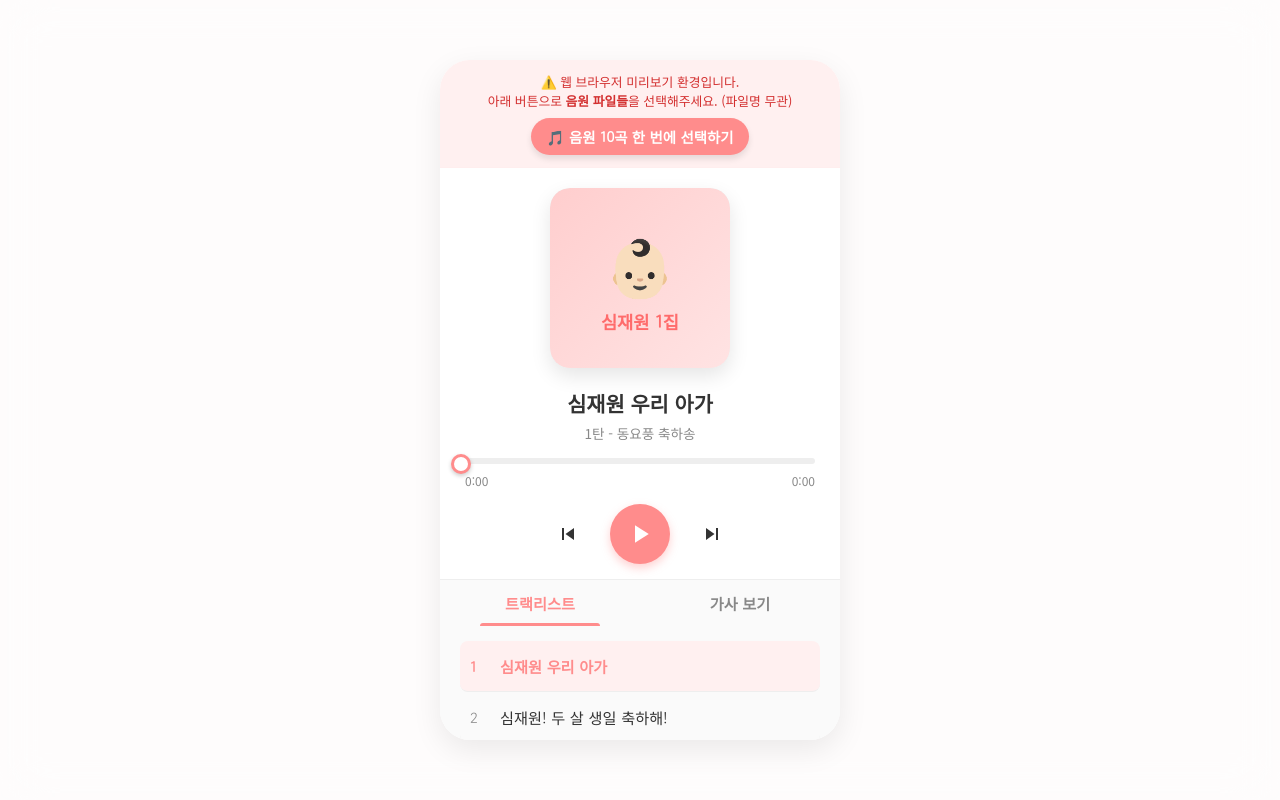
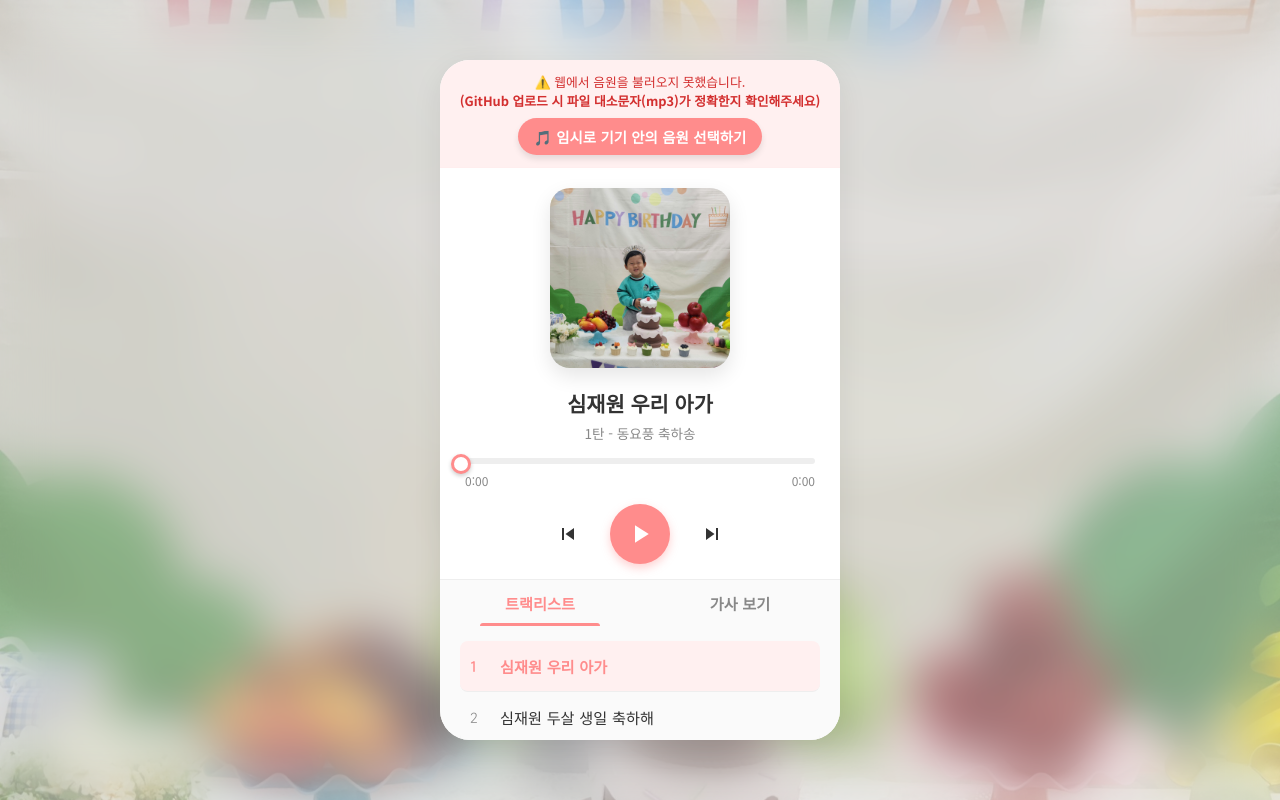
Before and after one commit to gssim11/JWSim-Album-2026-05-16, a plain HTML site: page index.html in a window 1280 px wide. Drawn offline with Linux system fonts and the light colour scheme.

```diff
--- a/index.html
+++ b/index.html
@@ -29,7 +29,8 @@
         body {
             font-family: 'Noto Sans KR', sans-serif;
             background-color: #fdfbfb;
-            background-image: url('img_20260508_192218_001.jpg');
+            /* 💡 새로 업로드된 배경 이미지로 변경 */
+            background-image: url('./img_20260506_190056_014.jpg');
             background-size: cover;
             background-position: center;
             background-attachment: fixed;
@@ -300,15 +301,15 @@
 <body>
 
     <div class="player-container">
-        <!-- 브라우저 보안/미리보기용 파일 로더 -->
+        <!-- 브라우저 보안/미리보기용 파일 로더 (GitHub에서 에러날 경우만 뜹니다) -->
         <div id="file-loader-container" style="text-align: center; padding: 12px; background: #fff0f0; border-bottom: 1px solid #fee; display: none; flex-shrink: 0;">
             <p style="font-size: 0.8rem; color: #d32f2f; margin-bottom: 8px;">
-                ⚠️ 웹 브라우저 미리보기 환경입니다.<br>
-                아래 버튼으로 <b>음원 파일들</b>을 선택해주세요. (파일명 무관)
+                ⚠️ 웹에서 음원을 불러오지 못했습니다.<br>
+                <b>(GitHub 업로드 시 파일 대소문자(mp3)가 정확한지 확인해주세요)</b>
             </p>
             <input type="file" id="local-audio-upload" multiple accept="audio/*" style="display: none;" onchange="handleLocalFiles(event)">
             <button onclick="document.getElementById('local-audio-upload').click()" style="padding: 8px 16px; background: #ff8c8c; color: white; border: none; border-radius: 20px; cursor: pointer; font-family: 'Gowun Dodum', sans-serif; font-weight: bold; font-size: 0.9rem; box-shadow: 0 4px 6px rgba(0,0,0,0.1);">
-                🎵 음원 10곡 한 번에 선택하기
+                🎵 임시로 기기 안의 음원 선택하기
             </button>
         </div>
 
@@ -317,7 +318,8 @@
 
         <!-- 앨범 커버 -->
         <div class="cover-area" id="cover-area-container">
-            <img id="album-cover" src="img_20260508_192218_001.jpg" alt="앨범 커버" onerror="this.style.display='none'; document.getElementById('fallback-cover').style.display='flex';">
+            <!-- 💡 새로 업로드된 커버 이미지로 변경 -->
+            <img id="album-cover" src="./img_20260506_190056_014.jpg" alt="앨범 커버" onerror="this.style.display='none'; document.getElementById('fallback-cover').style.display='flex';">
 
             <!-- 이미지를 불러오지 못할 때 보여줄 예쁜 대체 화면 -->
             <div id="fallback-cover" style="display: none; width: 100%; height: 100%; background: linear-gradient(135deg, #ffcece 0%, #ffe3e3 100%); flex-direction: column; justify-content: center; align-items: center; color: #ff6b6b; border-radius: 20px;">
@@ -377,18 +379,18 @@
     </div>
 
     <script>
-        // 트랙 데이터 정의
+        // 트랙 데이터 정의 (명시적으로 현재 폴더 './' 지정)
         const tracks = [
-            { title: "심재원 우리 아가", subtitle: "1탄 - 동요풍 축하송", src: "1.mp3", lyrics: `우리 집의 작은 별 심재원\n반짝반짝 빛나는 우리 보물\n이천이십육년 오월 십육일\n사랑스러운 두 살이 됐어요\n\n재원아 재원아 생일 축하해\n건강하게 무럭무럭 자라나렴\n재원아 재원아 사랑한단다\n행복이 가득가득 넘치기를\n\n심재원 우리 아가 사랑해\n영원히 행복하길` },
-            { title: "심재원! 두 살 생일 축하해!", subtitle: "2탄 - K-Pop 댄스 파티", src: "2.mp3", lyrics: `(Intro)\n하나, 둘, 셋! 심재원 생일 파티 시작!\n\n(Verse 1)\n이천이십사년 오월 십육일\n우리에게 찾아온 보물 심재원\n이천이십육년 오월 십육일\n두 살 생일 축하해 심재원\n\n(Chorus)\n심재원! 심재원! 두 살 생일 축하해!\n심재원! 심재원! 두 살 생일 축하해!\n손뼉치고 발 굴러 신나게 춤을 춰\n온 가족 다 함께 축하해 심재원\n\n(Verse 2)\n반짝반짝 눈빛이 별처럼 빛나\n까르르 웃음소리 노래가 되네\n점프 점프 뛰어봐 우리 심재원\n세상에서 제일 멋진 두 살이야\n\n(Outro)\n심재원 심재원 두 살 축하해\n사랑해 사랑해 우리 심재원` },
-            { title: "햇살 톡톡 심재원", subtitle: "3탄 - 어쿠스틱 스윙팝", src: "3.mp3", lyrics: `(Intro)\n햇살 톡톡 웃음 톡톡\n심재원이 오면 반짝반짝\n\n(Verse)\n작은 발로 종종종\n작은 손으로 짝짝짝\n보고만 있어도 기분 좋아\n우리 집의 빛 심재원\n\n(Hook)\n심재원 심재원\n햇살 같은 우리 아이\n심재원 심재원\n씩씩하게 자라나\n오늘도 반짝 내일도 반짝\n기쁨이 되는 심재원` },
-            { title: "사랑해 심재원", subtitle: "4탄 - 감성 피아노 발라드", src: "4.mp3", lyrics: `(Verse 1)\n네가 처음 세상에 온 그 날\n작은 숨소리 하나에 온 세상이 환해졌어\n심재원, 우리에게 와줘서 고마워\n\n(Verse 2)\n잠든 너의 얼굴을 보면 이유 없이 눈물이 나\n이렇게 사랑스러운 아이가\n내 품에 있다는 게 기적 같아서\n\n(Chorus)\n사랑해 심재원, 이 세상 그 무엇보다\n사랑해 심재원, 네가 있어 매일이 봄날\n작은 손 작은 발 작은 미소까지\n모두 다 소중한 우리 심재원\n\n(Outro)\n오래오래 곁에 있어줘\n사랑한다 우리 아가 심재원` },
-            { title: "가자 가자 우리 심재원", subtitle: "5탄 - 밝은 응원 앤섬", src: "5.mp3", lyrics: `(Verse 1)\n오늘도 활짝 웃어 우리 심재원\n작은 발걸음에 온 세상이 응원해\n넘어져도 괜찮아 다시 일어나면 돼\n엄마 아빠가 늘 너의 곁에 있을게\n\n(Pre-Chorus)\n아프지 말고 튼튼하게, 씩씩하게 자라나줘\n\n(Chorus)\n가자 가자 우리 심재원\n밝은 햇살처럼 빛나는 아이\n높이 높이 꿈을 펼쳐봐\n세상은 너를 위해 열려 있어\n사랑해 응원해 우리 심재원\n너는 우리의 자랑이야\n\n(Verse 2)\n하고 싶은 거 다 해봐 우리 심재원\n넘치는 호기심 그 마음 그대로\n때로 힘이 들면 우리 손 꼭 잡아\n함께라면 못 할 일 하나도 없어\n\n(Outro)\n훌륭하게 자라나줘, 건강하게 행복하게\n사랑한다 우리 아들 심재원` },
-            { title: "우리 셋이면 충분해", subtitle: "6탄 - 어쿠스틱 포크팝", src: "6.mp3", lyrics: `(Verse 1)\n아침 햇살 창문 너머로 엄마 품에 안긴 심재원\n오늘은 또 어떤 하루 보낼까 손잡고 함께 나가볼까\n\n(Verse 2)\n아빠 어깨 위에 올라타 까르르 웃는 우리 심재원\n별거 아닌 그 순간들이 세상에서 가장 큰 선물이야\n\n(Chorus)\n우리 셋이면 충분해, 엄마 아빠 그리고 심재원\n손에 손을 잡고 걸어가, 이 길 끝까지 함께야\n사랑해 사랑해 우리 심재원\n너로 인해 매일이 봄이야\n\n(Outro)\n랄라라 랄라라 우리 셋이 부르는 노래\n랄라라 랄라라 사랑한다 심재원` },
-            { title: "빛나는 아이 심재원", subtitle: "7탄 - 가스펠 합창", src: "7.mp3", lyrics: `(Verse 1)\n너의 작은 두 눈 속에 온 우주가 담겨있어\n너의 작은 두 손 안에 무한한 가능성이 있어\n\n(Pre-Chorus)\n세상이 너를 기다리고 있어, 너만의 빛을 비춰줘\n\n(Chorus)\n너는 빛나는 아이 심재원\n누구도 대신할 수 없는 아이\n넘어진 곳에서 다시 일어나\n하늘 끝까지 날아오르렴\n우리는 언제나 너의 편이야\n너는 빛나는 아이 심재원\n\n(Bridge)\n두려워하지 마 우리가 있잖아\n네가 가는 그 길 끝에는 반드시 빛이 있을 거야\n\n(Outro)\n빛나라 빛나라 우리 심재원\n너는 우리의 자랑이야` },
-            { title: "너와 걷는 길", subtitle: "8탄 - 따뜻한 시티팝", src: "8.mp3", lyrics: `(Verse 1)\n저녁 하늘 노을이 물들 때 너의 손을 잡고 걷는 길\n바람이 우리를 스쳐 가고 세상이 잠시 멈춘 것 같아\n\n(Verse 2)\n재잘재잘 말하는 너의 목소리, 오늘 있었던 일들을 나누며\n이런 평범한 순간이 가장 빛나는 보물이란 걸\n\n(Chorus)\n심재원 너와 걷는 이 길이\n나에겐 가장 행복한 하루\n별거 아닌 그 모든 순간이 영원히 기억될 거야\n오래오래 함께 걸어가자 우리 아들 심재원\n\n(Outro)\n오늘도 고마워 심재원\n내일도 함께 걷자` },
-            { title: "잘 자 우리 별 심재원", subtitle: "9탄 - 재즈 자장가", src: "9.mp3", lyrics: `(Verse 1)\n하루 종일 뛰어다닌 우리 별, 이제 눈을 감을 시간이야\n오늘도 너무너무 잘했어, 엄마 품에 폭 안겨 쉬렴\n\n(Verse 2)\n창밖에는 작은 별들이 우리 심재원을 지켜봐 줄 거야\n무서운 꿈은 모두 사라지고 좋은 꿈만 가득 찾아올 거야\n\n(Chorus)\n잘 자 우리 별 심재원\n달빛이 너를 감싸 안고\n잘 자 우리 별 심재원\n사랑이 너를 지켜줄 거야\n\n(Outro)\n스르륵 스르륵 잠이 들어\n내일 또 활짝 웃자 우리 심재원\n잘 자 사랑하는 심재원` },
-            { title: "심재원 슈퍼히어로", subtitle: "10탄 - 신나는 키즈 밴드록", src: "10.mp3", lyrics: `(Intro)\n세상을 구할 슈퍼히어로 바로 우리 심재원!\n\n(Verse 1)\n빨간 망토 휘날리며 거실을 누비는 우리 영웅\n장난감 칼을 손에 들고 세상을 지키러 출동!\n\n(Pre-Chorus)\n용감하게 씩씩하게 무서운 건 하나도 없어\n\n(Chorus)\n가자 가자 심재원 슈퍼맨!\n누구보다 빠르고 누구보다 강해\n파워 파워 심재원 슈퍼맨!\n온 세상 다 너의 무대야\n멋지다 우리 아들 심재원\n최고야 최고야 슈퍼히어로\n\n(Verse 2)\n넘어져도 툭툭 털고 다시 일어나는 우리 영웅\n엄마 아빠 꼭 안아주면 에너지 백 배 충전 완료!\n\n(Outro)\n심재원 심재원 슈퍼히어로\n세상에서 제일 멋진 우리 아들!` }
+            { title: "심재원 우리 아가", subtitle: "1탄 - 동요풍 축하송", src: "./1.mp3", lyrics: `우리 집의 작은 별 심재원\n반짝반짝 빛나는 우리 보물\n이천이십육년 오월 십육일\n사랑스러운 두 살이 됐어요\n\n재원아 재원아 생일 축하해\n건강하게 무럭무럭 자라나렴\n재원아 재원아 사랑한단다\n행복이 가득가득 넘치기를\n\n심재원 우리 아가 사랑해\n영원히 행복하길` },
+            { title: "심재원 두살 생일 축하해", subtitle: "2탄 - K-Pop 댄스 파티", src: "./2.mp3", lyrics: `(Intro)\n하나, 둘, 셋! 심재원 생일 파티 시작!\n\n(Verse 1)\n이천이십사년 오월 십육일\n우리에게 찾아온 보물 심재원\n이천이십육년 오월 십육일\n두 살 생일 축하해 심재원\n\n(Chorus)\n심재원! 심재원! 두 살 생일 축하해!\n심재원! 심재원! 두 살 생일 축하해!\n손뼉치고 발 굴러 신나게 춤을 춰\n온 가족 다 함께 축하해 심재원\n\n(Verse 2)\n반짝반짝 눈빛이 별처럼 빛나\n까르르 웃음소리 노래가 되네\n점프 점프 뛰어봐 우리 심재원\n세상에서 제일 멋진 두 살이야\n\n(Outro)\n심재원 심재원 두 살 축하해\n사랑해 사랑해 우리 심재원` },
+            { title: "햇살 톡톡 심재원", subtitle: "3탄 - 어쿠스틱 스윙팝", src: "./3.mp3", lyrics: `(Intro)\n햇살 톡톡 웃음 톡톡\n심재원이 오면 반짝반짝\n\n(Verse)\n작은 발로 종종종\n작은 손으로 짝짝짝\n보고만 있어도 기분 좋아\n우리 집의 빛 심재원\n\n(Hook)\n심재원 심재원\n햇살 같은 우리 아이\n심재원 심재원\n씩씩하게 자라나\n오늘도 반짝 내일도 반짝\n기쁨이 되는 심재원` },
+            { title: "사랑해 심재원", subtitle: "4탄 - 감성 피아노 발라드", src: "./4.mp3", lyrics: `(Verse 1)\n네가 처음 세상에 온 그 날\n작은 숨소리 하나에 온 세상이 환해졌어\n심재원, 우리에게 와줘서 고마워\n\n(Verse 2)\n잠든 너의 얼굴을 보면 이유 없이 눈물이 나\n이렇게 사랑스러운 아이가\n내 품에 있다는 게 기적 같아서\n\n(Chorus)\n사랑해 심재원, 이 세상 그 무엇보다\n사랑해 심재원, 네가 있어 매일이 봄날\n작은 손 작은 발 작은 미소까지\n모두 다 소중한 우리 심재원\n\n(Outro)\n오래오래 곁에 있어줘\n사랑한다 우리 아가 심재원` },
+            { title: "가자 가자 우리 심재원", subtitle: "5탄 - 밝은 응원 앤섬", src: "./5.mp3", lyrics: `(Verse 1)\n오늘도 활짝 웃어 우리 심재원\n작은 발걸음에 온 세상이 응원해\n넘어져도 괜찮아 다시 일어나면 돼\n엄마 아빠가 늘 너의 곁에 있을게\n\n(Pre-Chorus)\n아프지 말고 튼튼하게, 씩씩하게 자라나줘\n\n(Chorus)\n가자 가자 우리 심재원\n밝은 햇살처럼 빛나는 아이\n높이 높이 꿈을 펼쳐봐\n세상은 너를 위해 열려 있어\n사랑해 응원해 우리 심재원\n너는 우리의 자랑이야\n\n(Verse 2)\n하고 싶은 거 다 해봐 우리 심재원\n넘치는 호기심 그 마음 그대로\n때로 힘이 들면 우리 손 꼭 잡아\n함께라면 못 할 일 하나도 없어\n\n(Outro)\n훌륭하게 자라나줘, 건강하게 행복하게\n사랑한다 우리 아들 심재원` },
+            { title: "우리 셋이면 충분해", subtitle: "6탄 - 어쿠스틱 포크팝", src: "./6.mp3", lyrics: `(Verse 1)\n아침 햇살 창문 너머로 엄마 품에 안긴 심재원\n오늘은 또 어떤 하루 보낼까 손잡고 함께 나가볼까\n\n(Verse 2)\n아빠 어깨 위에 올라타 까르르 웃는 우리 심재원\n별거 아닌 그 순간들이 세상에서 가장 큰 선물이야\n\n(Chorus)\n우리 셋이면 충분해, 엄마 아빠 그리고 심재원\n손에 손을 잡고 걸어가, 이 길 끝까지 함께야\n사랑해 사랑해 우리 심재원\n너로 인해 매일이 봄이야\n\n(Outro)\n랄라라 랄라라 우리 셋이 부르는 노래\n랄라라 랄라라 사랑한다 심재원` },
+            { title: "빛나는 아이 심재원", subtitle: "7탄 - 가스펠 합창", src: "./7.mp3", lyrics: `(Verse 1)\n너의 작은 두 눈 속에 온 우주가 담겨있어\n너의 작은 두 손 안에 무한한 가능성이 있어\n\n(Pre-Chorus)\n세상이 너를 기다리고 있어, 너만의 빛을 비춰줘\n\n(Chorus)\n너는 빛나는 아이 심재원\n누구도 대신할 수 없는 아이\n넘어진 곳에서 다시 일어나\n하늘 끝까지 날아오르렴\n우리는 언제나 너의 편이야\n너는 빛나는 아이 심재원\n\n(Bridge)\n두려워하지 마 우리가 있잖아\n네가 가는 그 길 끝에는 반드시 빛이 있을 거야\n\n(Outro)\n빛나라 빛나라 우리 심재원\n너는 우리의 자랑이야` },
+            { title: "너와 걷는 길", subtitle: "8탄 - 따뜻한 시티팝", src: "./8.mp3", lyrics: `(Verse 1)\n저녁 하늘 노을이 물들 때 너의 손을 잡고 걷는 길\n바람이 우리를 스쳐 가고 세상이 잠시 멈춘 것 같아\n\n(Verse 2)\n재잘재잘 말하는 너의 목소리, 오늘 있었던 일들을 나누며\n이런 평범한 순간이 가장 빛나는 보물이란 걸\n\n(Chorus)\n심재원 너와 걷는 이 길이\n나에겐 가장 행복한 하루\n별거 아닌 그 모든 순간이 영원히 기억될 거야\n오래오래 함께 걸어가자 우리 아들 심재원\n\n(Outro)\n오늘도 고마워 심재원\n내일도 함께 걷자` },
+            { title: "잘 자 우리 별 심재원", subtitle: "9탄 - 재즈 자장가", src: "./9.mp3", lyrics: `(Verse 1)\n하루 종일 뛰어다닌 우리 별, 이제 눈을 감을 시간이야\n오늘도 너무너무 잘했어, 엄마 품에 폭 안겨 쉬렴\n\n(Verse 2)\n창밖에는 작은 별들이 우리 심재원을 지켜봐 줄 거야\n무서운 꿈은 모두 사라지고 좋은 꿈만 가득 찾아올 거야\n\n(Chorus)\n잘 자 우리 별 심재원\n달빛이 너를 감싸 안고\n잘 자 우리 별 심재원\n사랑이 너를 지켜줄 거야\n\n(Outro)\n스르륵 스르륵 잠이 들어\n내일 또 활짝 웃자 우리 심재원\n잘 자 사랑하는 심재원` },
+            { title: "심재원 슈퍼히어로", subtitle: "10탄 - 신나는 키즈 밴드록", src: "./10.mp3", lyrics: `(Intro)\n세상을 구할 슈퍼히어로 바로 우리 심재원!\n\n(Verse 1)\n빨간 망토 휘날리며 거실을 누비는 우리 영웅\n장난감 칼을 손에 들고 세상을 지키러 출동!\n\n(Pre-Chorus)\n용감하게 씩씩하게 무서운 건 하나도 없어\n\n(Chorus)\n가자 가자 심재원 슈퍼맨!\n누구보다 빠르고 누구보다 강해\n파워 파워 심재원 슈퍼맨!\n온 세상 다 너의 무대야\n멋지다 우리 아들 심재원\n최고야 최고야 슈퍼히어로\n\n(Verse 2)\n넘어져도 툭툭 털고 다시 일어나는 우리 영웅\n엄마 아빠 꼭 안아주면 에너지 백 배 충전 완료!\n\n(Outro)\n심재원 심재원 슈퍼히어로\n세상에서 제일 멋진 우리 아들!` }
         ];
 
         let currentIndex = 0;
@@ -536,7 +538,10 @@
 
         // 음원을 찾지 못할 때 파일 선택 창 표시
         audio.addEventListener('error', () => {
-            document.getElementById('file-loader-container').style.display = 'block';
+            // 초기 파일 로드 실패 시에만 표시 (blobUrl이 없는 경우)
+            if (!tracks[currentIndex].blobUrl) {
+                document.getElementById('file-loader-container').style.display = 'block';
+            }
             isPlaying = false;
             updatePlayPauseIcon();
         });
```
